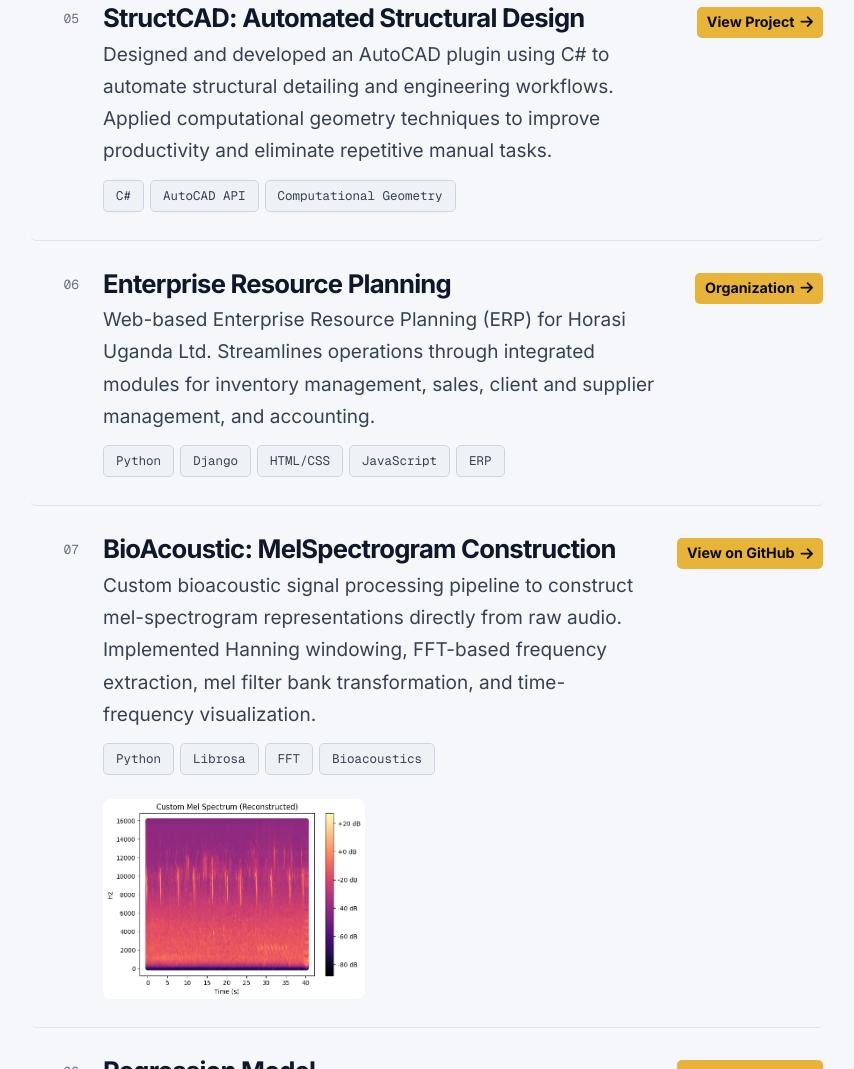
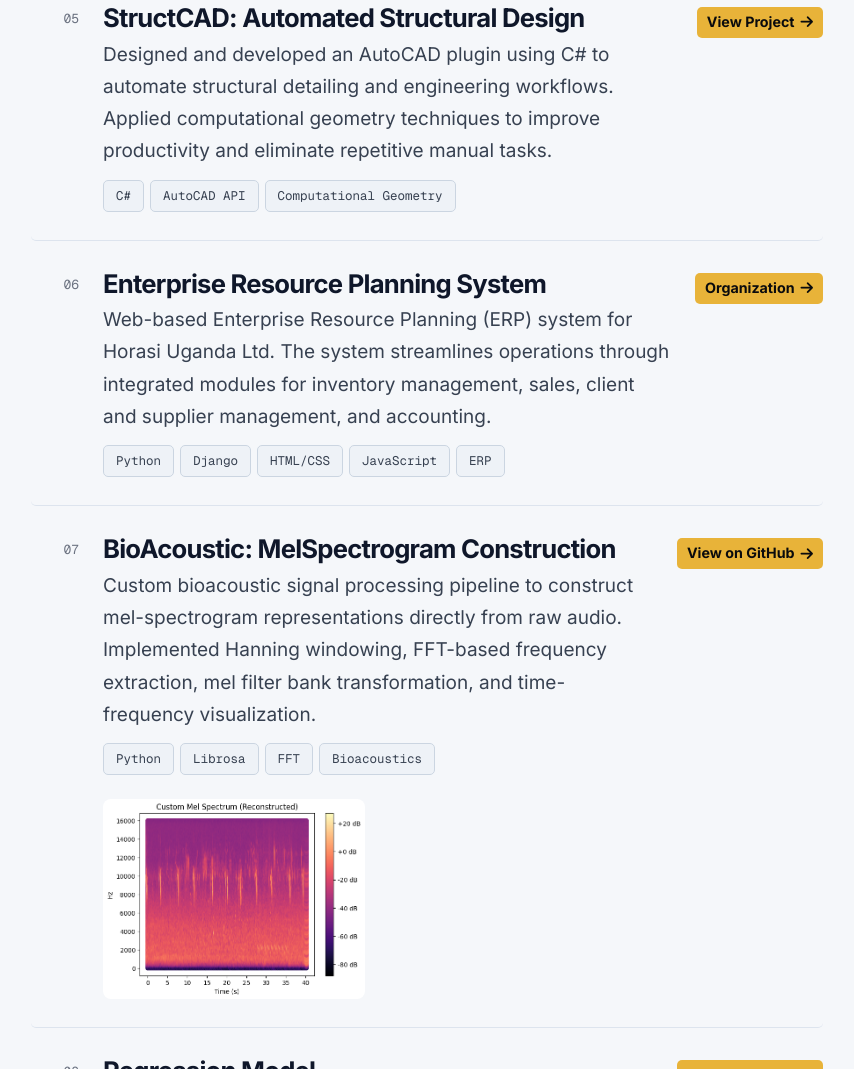
Before and after one commit to vicentmwanda/vicentmwanda.github.io, a plain HTML site: page index.html in a window 1280 px wide. Shown: the part 5310-6379 px from the top of the page, without its empty margins (213-1067 px from the left). Drawn offline with nearby package versions, Linux system fonts and the light colour scheme.

Commit message:
Change ERP title and enhance description
Updated the title and description for the ERP section.

```diff
--- a/index.html
+++ b/index.html
@@ -461,9 +461,9 @@
                     <a href="https://www.linkedin.com/company/horas-uganda-limited/" target="_blank" class="index-row">
                         <span class="row-num">06</span>
                         <div class="row-body">
-                            <h3 class="row-title">Enterprise Resource Planning</h3>
+                            <h3 class="row-title">Enterprise Resource Planning System</h3>
                             <p class="row-desc">
-                                Web-based Enterprise Resource Planning (ERP) for Horasi Uganda Ltd. Streamlines
+                                Web-based Enterprise Resource Planning (ERP) system for Horasi Uganda Ltd. The system streamlines
                                 operations through integrated modules for inventory management, sales, client and
                                 supplier management, and accounting.
                             </p>
```
